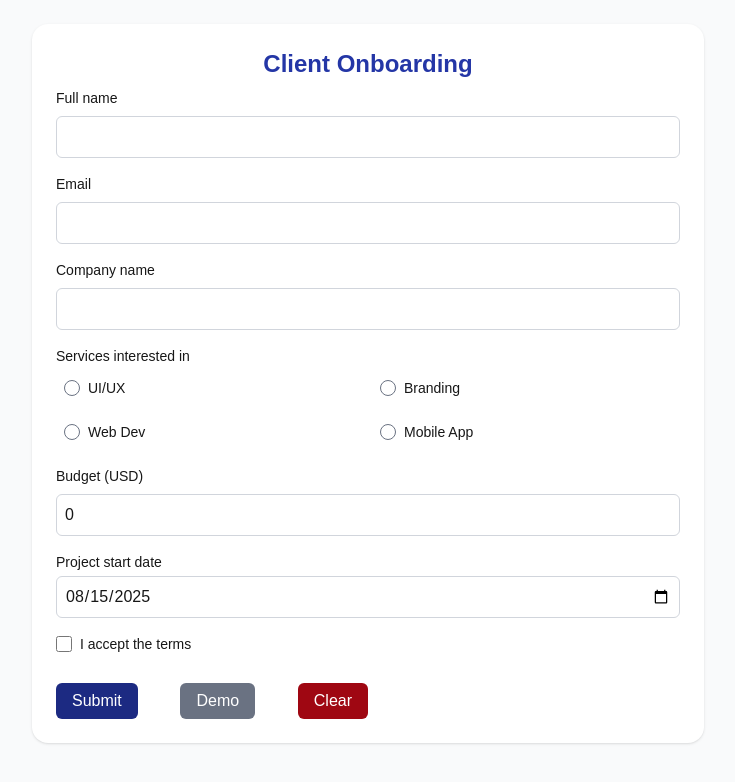
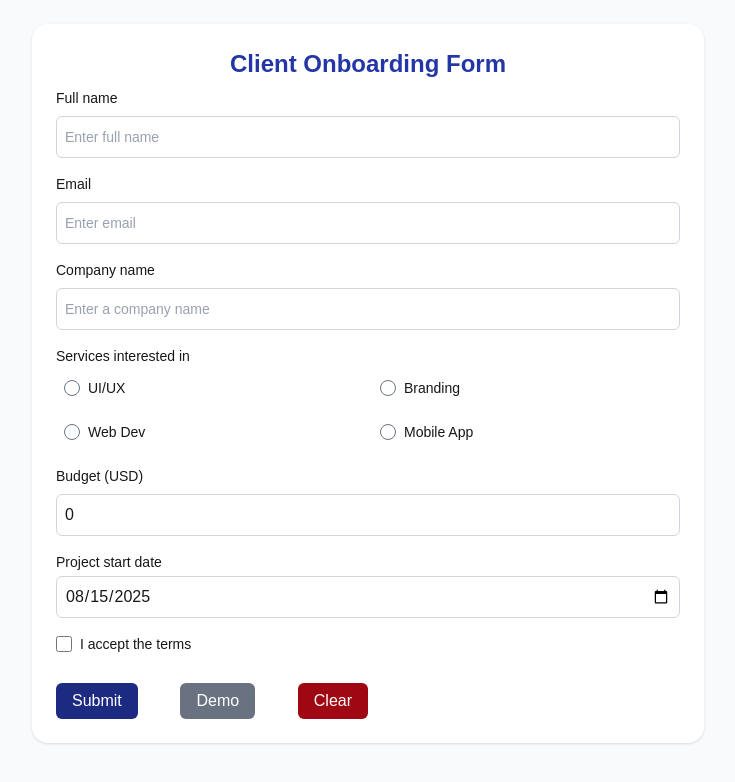
Before and after one commit to shanu198218/client-onboarding-form-simple, a Next.js app: page / in a window 1280 px wide. Shown: the top 782 px of the page, without its empty margins (272-1007 px from the left). Built offline with nearby package versions, Linux system fonts and the light colour scheme.

Commit message:
feat: add placeholders and remove unused color codes

```diff
--- a/app/globals.css
+++ b/app/globals.css
@@ -6,17 +6,9 @@
 }
 
 @theme {
-
-  --color-brand-50:  #f5f7ff;
-  --color-brand-100: #e7ecff;
-  --color-brand-200: #c9d3ff;
-  --color-brand-300: #9fb0ff;
-  --color-brand-400: #6f86ff;
-  --color-brand-500: #3f5cff;   /* use as bg-brand-500, text-brand-500, etc. */
-  --color-brand-600: #2f46d6;
   --color-brand-700: #2436a6;
   --color-brand-800: #1c2a82;
-  --color-brand-900: #172266;
+
 
 }
 
--- a/src/components/common/form/input-field.tsx
+++ b/src/components/common/form/input-field.tsx
@@ -3,6 +3,7 @@ import ErrorText from "./error-text";
 
 interface InputFieldProps extends React.InputHTMLAttributes<HTMLInputElement> {
   label: string;
+  placeholder?: string;
   id: string;
   error?: string;
 register: UseFormRegisterReturn;
@@ -10,7 +11,7 @@ register: UseFormRegisterReturn;
   required? : boolean
 }
 
-export default function InputField({ label, id, error, register, props, required = false }: InputFieldProps) {
+export default function InputField({ label, id, error, register, props, required = false, placeholder }: InputFieldProps) {
   return (
     <div className="mb-4">
       <label htmlFor={id} className="block text-sm font-medium mb-1">
@@ -18,10 +19,11 @@ export default function InputField({ label, id, error, register, props, required
       </label>
       <input
         id={id}
+        placeholder={placeholder}
         type="text"
         {...register}
         {...props}
-        className="mt-1 w-full rounded-md border border-gray-300 p-2 focus:outline-none focus:ring-2 focus:ring-white"
+        className="mt-1 placeholder:text-gray-400 placeholder:text-sm w-full rounded-md border border-gray-300 p-2 focus:outline-none focus:ring-2 focus:ring-white"
       />
      {error && <ErrorText>{error}</ErrorText>}
     </div>
--- a/src/components/form-filed/index.tsx
+++ b/src/components/form-filed/index.tsx
@@ -1,6 +1,6 @@
 import InputField from '../common/form/input-field';
 import ErrorText from '../common/form/error-text';
-import { SERVICE_OPTIONS } from '../../utils/data-utils';
+import { ServiceOptions } from '../../utils/data-utils';
 import { fillDemoData, todayInputValue } from '../../utils/helper-utils';
 import Button from '../common/form/button';
 import { OnboardingFormFieldsProps } from '@/types/field.type';
@@ -19,6 +19,7 @@ export default function FormFields({
     <>
       <InputField
         label="Full name"
+        placeholder='Enter full name'
         required
         id="fullName"
         register={register('fullName')}
@@ -26,6 +27,7 @@ export default function FormFields({
       />
       <InputField
         required
+        placeholder='Enter email'
         label="Email"
         id="email"
         type="email"
@@ -34,6 +36,7 @@ export default function FormFields({
       />
       <InputField
         required
+        placeholder='Enter a company name'
         label="Company name"
         id="companyName"
         register={register('companyName')}
@@ -43,7 +46,7 @@ export default function FormFields({
       <fieldset className="mb-4">
         <legend className="mb-1 block text-sm font-medium">Services interested in</legend>
         <div className="grid grid-cols-2 gap-2">
-          {SERVICE_OPTIONS.map((svc) => (
+          {ServiceOptions.map((svc) => (
             <label
               key={svc}
               className="inline-flex cursor-pointer items-center gap-2 rounded-lg p-2"
--- a/src/components/form-header/index.tsx
+++ b/src/components/form-header/index.tsx
@@ -4,8 +4,8 @@ export default function Form() {
   return (
     <main className="flex min-h-screen items-start justify-center bg-gray-50 p-6">
       <div className="w-full max-w-2xl rounded-2xl bg-white p-6 shadow">
-        <h1 className="text-brand-700 mb-2 text-center text-2xl font-semibold">
-          Client Onboarding
+        <h1 className="text-brand-700 mb-2 text-center text-2xl font-semibold capitalize">
+          Client Onboarding form
         </h1>
 
         <OnBardingForm />
--- a/src/components/on-boding-form/index.tsx
+++ b/src/components/on-boding-form/index.tsx
@@ -7,7 +7,7 @@ import Alert from '../common/form/alert';
 import FormFields from '../form-filed';
 import { onboardingSchema } from '../../schemas/form.schema';
 import { todayInputValue } from '../../utils/helper-utils';
-import { Service, SERVICE_OPTIONS } from '../../utils/data-utils';
+import { Service, ServiceOptions } from '../../utils/data-utils';
 
 import React from 'react';
 import { useOnboardingSubmit } from '@/hooks/useOnBoardingSubmit';
@@ -20,7 +20,7 @@ export default function OnboardingForm() {
   const decodedService = useMemo<Service | undefined>(() => {
     if (!prefillService) return undefined;
     const decoded = decodeURIComponent(prefillService) as Service;
-    return SERVICE_OPTIONS.includes(decoded) ? decoded : undefined;
+    return ServiceOptions.includes(decoded) ? decoded : undefined;
   }, [prefillService]);
 
   const { submitOnboardingForm, serverError, successData } = useOnboardingSubmit();
--- a/src/utils/data-utils.ts
+++ b/src/utils/data-utils.ts
@@ -6,6 +6,6 @@ export const fullNameRegex = /^[A-Za-z][A-Za-z\s'\-]{1,79}$/;
 
 export type AlertType = "error" | "success";
 
-export const SERVICE_OPTIONS = ["UI/UX", "Branding", "Web Dev", "Mobile App"] as const;
+export const ServiceOptions = ["UI/UX", "Branding", "Web Dev", "Mobile App"] as const;
 
 export type Service = z.infer<typeof ServicesEnum>;
```
